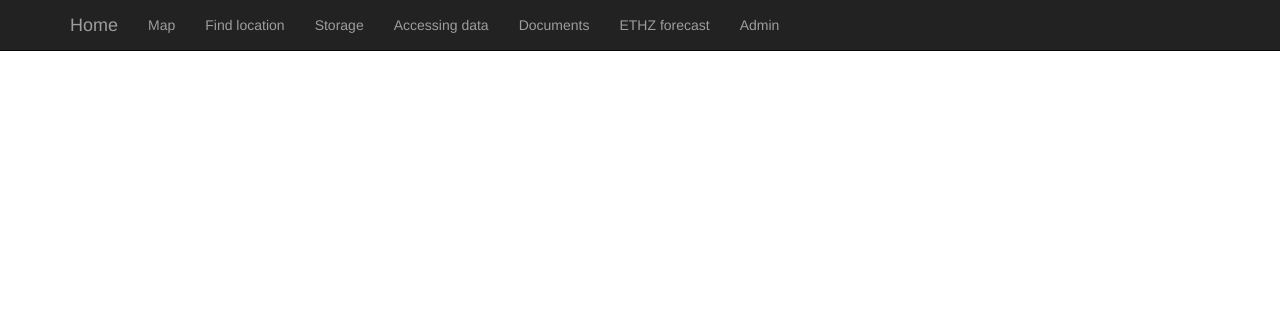
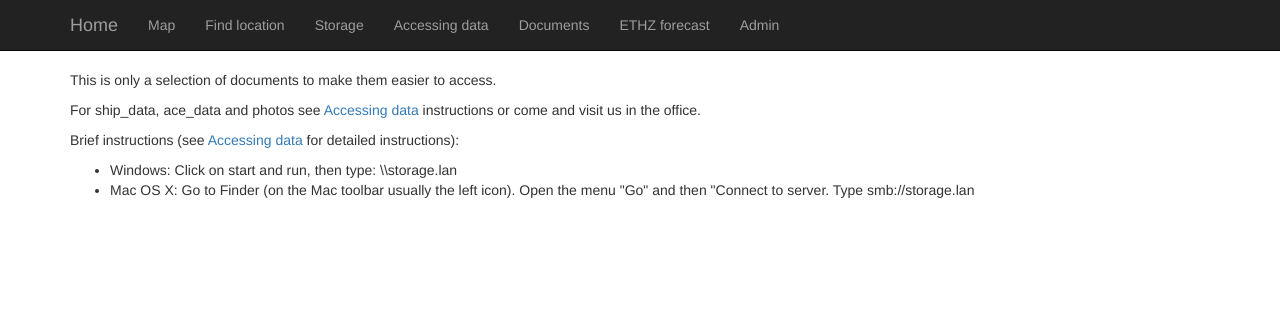
Before and after one commit to Swiss-Polar-Institute/science-cruise-data-management, a Django app: page /documents/ in a window 1280 px wide. Shown: the top 311 px of the page. Run offline with Django 3.2, Linux system fonts and the light colour scheme; some libraries are stand-ins or nearby versions.

Commit message:
Adds brief instructions about how to access other data when viewing the documents.

```diff
--- a/ScienceCruiseDataManagement/main/templates/documents.html
+++ b/ScienceCruiseDataManagement/main/templates/documents.html
@@ -2,6 +2,16 @@
 {% block title %}Documents{% endblock %}
 
 {% block content %}
+
+<p>This is only a selection of documents to make them easier to access.</p>
+<p>For ship_data, ace_data and photos see <a href="/accessing_data/">Accessing data</a> instructions or come
+and visit us in the office.</p>
+<p>Brief instructions (see <a href="/accessing_data/">Accessing data</a> for detailed instructions):</p>
+<ul>
+    <li>Windows: Click on start and run, then type: \\storage.lan</li>
+    <li>Mac OS X: Go to Finder (on the Mac toolbar usually the left icon). Open the menu "Go" and then "Connect to server. Type smb://storage.lan</li></l>
+</ul>
+
 {% for topic, files in documents.items %}
 <h2>{{ topic }}</h2>
     <ul>
```
